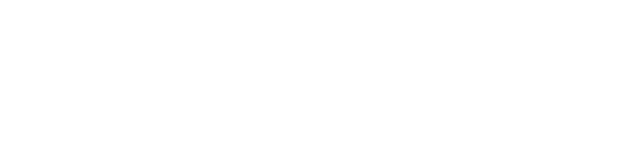
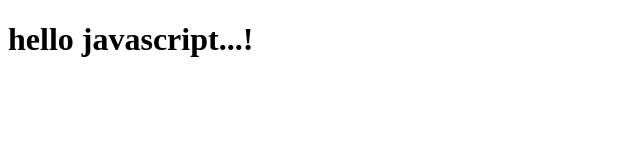
Before and after one commit to SHAFIPT/webapp, a plain HTML site: page webapp/index.html in a window 1280 px wide. Shown: the whole page, without its empty margins (0-640 px from the left). Drawn offline with Linux system fonts and the light colour scheme.

Commit message:
my branch commit

```diff
--- a/webapp/index.html
+++ b/webapp/index.html
@@ -6,6 +6,6 @@
     <title>Document</title>
 </head>
 <body>
-
+    <h1>hello javascript...!</h1>
 </body>
 </html>
```
